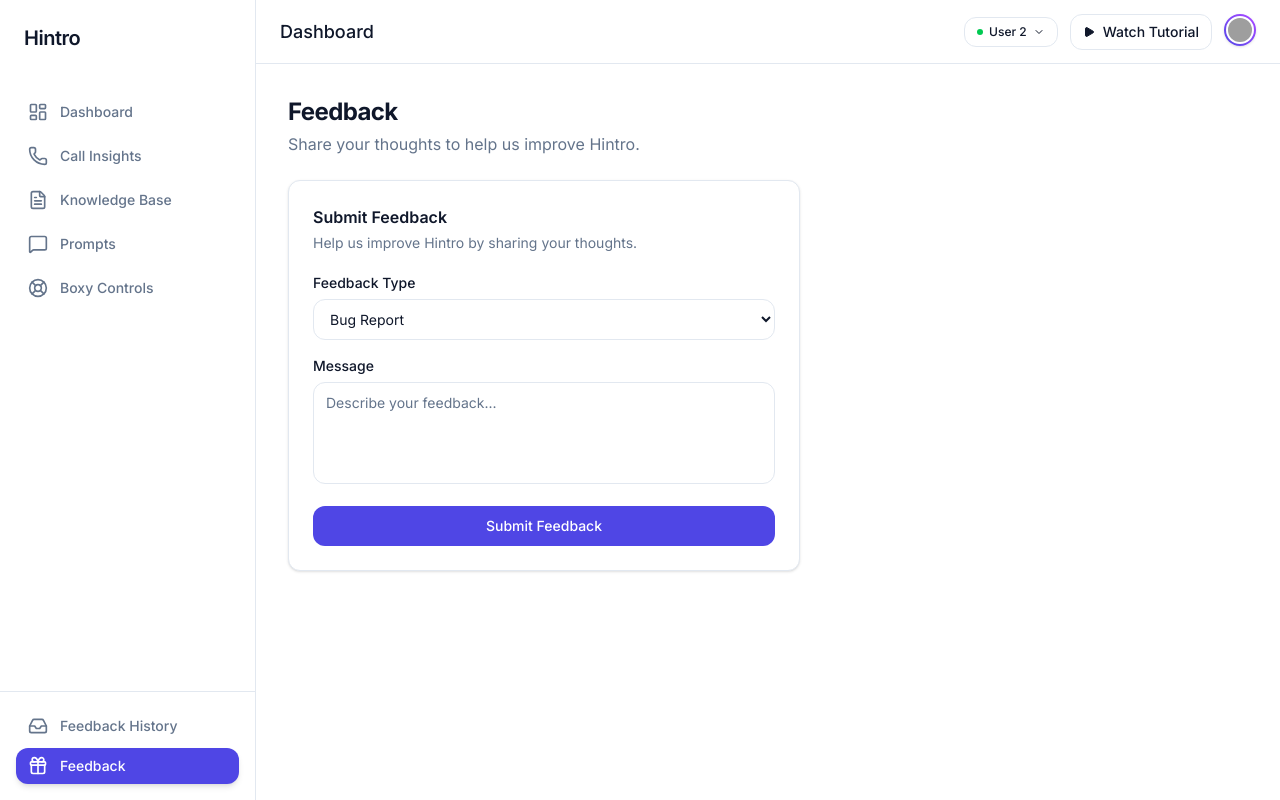
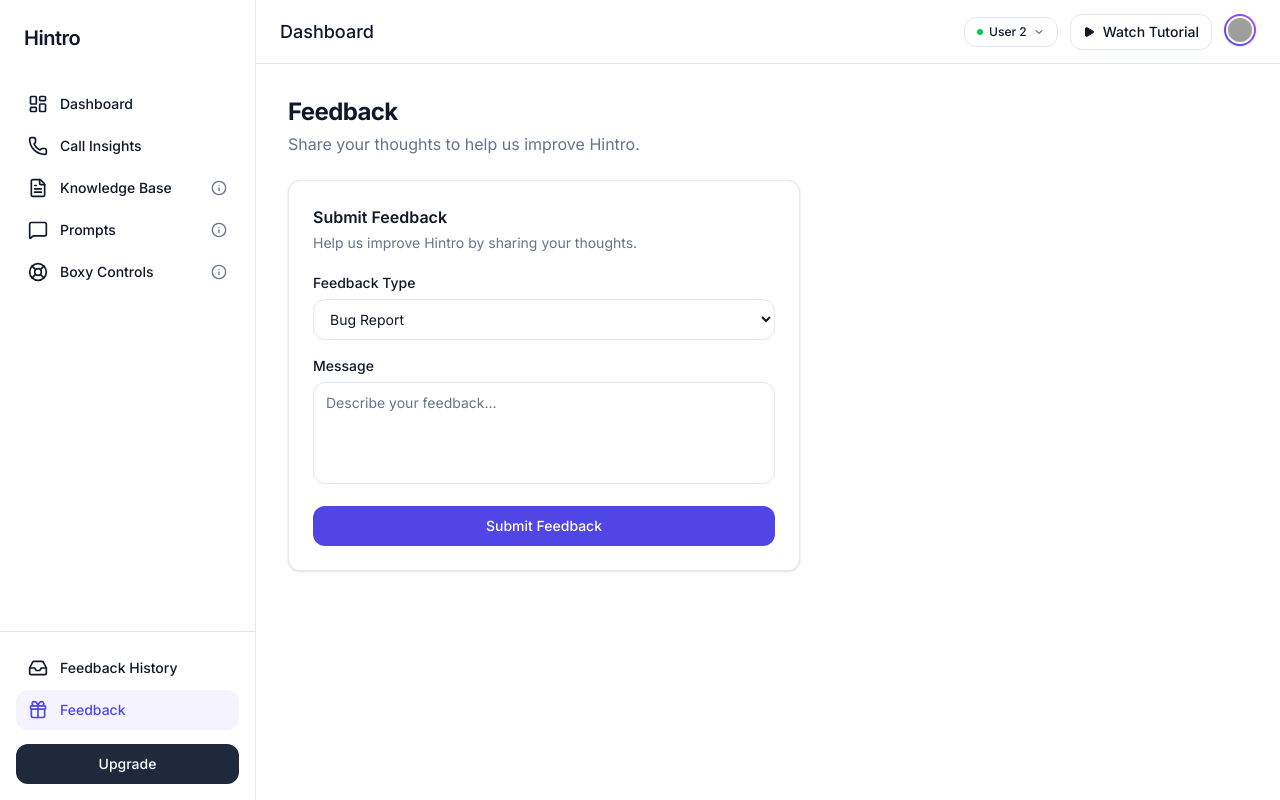
Before and after one commit to Shriti507/HintroDashboard, a Next.js app: page /feedback in a window 1280 px wide. Built offline with nearby package versions, Linux system fonts and the light colour scheme; grey boxes are pictures that could not be loaded.

Commit message:
fix: dashboard WelcomeCard and sidebar

```diff
--- a/src/components/dashboard/WelcomeCard.jsx
+++ b/src/components/dashboard/WelcomeCard.jsx
@@ -3,13 +3,6 @@
 import { useEffect, useState, useCallback } from "react";
 import { useUser } from "@/context/UserContext";
 import { fetchProfile } from "@/services/api";
-
-function getGreeting() {
-  const hour = new Date().getHours();
-  if (hour < 12) return "Good morning";
-  if (hour < 17) return "Good afternoon";
-  return "Good evening";
-}
 
 export function WelcomeCard() {
   const { userId } = useUser();
@@ -32,10 +25,6 @@
     loadProfile();
   }, [loadProfile]);
 
-  const displayName = profile?.firstName
-    ? `${profile.firstName} ${profile.lastName ?? ""}`.trim()
-    : null;
-
   return (
     <div>
       {isLoading ? (
@@ -43,10 +32,10 @@
       ) : (
         <div>
           <h1 className="text-2xl font-bold tracking-tight text-[var(--foreground)]">
-            {displayName ? `${getGreeting()}, ${profile.firstName}!` : "Dashboard Overview"}
+            Hi, {profile?.firstName ?? "there"} 👋 Welcome to Hintro
           </h1>
           <p className="text-[var(--muted-foreground)] mt-1">
-            Welcome back! Here&apos;s what&apos;s happening today.
+            Ready to make your next call smarter ?
           </p>
         </div>
       )}
--- a/src/components/layout/Sidebar.jsx
+++ b/src/components/layout/Sidebar.jsx
@@ -10,15 +10,16 @@
   LifeBuoy,
   Inbox,
   Gift,
+  Info,
 } from "lucide-react";
 import { cn } from "@/utils/cn";
 
 const navItems = [
-  { icon: LayoutDashboard, label: "Dashboard", href: "/" },
-  { icon: Phone, label: "Call Insights", href: "/call-insights" },
-  { icon: FileText, label: "Knowledge Base", href: "/knowledge-base" },
-  { icon: MessageSquare, label: "Prompts", href: "/prompts" },
-  { icon: LifeBuoy, label: "Boxy Controls", href: "/boxy-controlls" },
+  { icon: LayoutDashboard, label: "Dashboard", href: "/", info: false },
+  { icon: Phone, label: "Call Insights", href: "/call-insights", info: false },
+  { icon: FileText, label: "Knowledge Base", href: "/knowledge-base", info: true },
+  { icon: MessageSquare, label: "Prompts", href: "/prompts", info: true },
+  { icon: LifeBuoy, label: "Boxy Controls", href: "/boxy-controlls", info: true },
 ];
 
 const bottomItems = [
@@ -41,13 +42,15 @@
         className
       )}
     >
+      {/* Logo */}
       <div className="p-6 flex items-center gap-3">
         <span className="text-xl font-semibold tracking-tight text-[var(--foreground)]">
           Hintro
         </span>
       </div>
 
-      <nav className="flex-1 px-4 py-4 space-y-1 overflow-y-auto">
+      {/* Main Nav */}
+      <nav className="flex-1 px-4 py-2 space-y-0.5 overflow-y-auto">
         {navItems.map((item) => {
           const active = isActive(item.href);
           return (
@@ -57,25 +60,36 @@
               className={cn(
                 "flex items-center gap-3 px-3 py-2.5 rounded-lg text-sm font-medium transition-all group",
                 active
-                  ? "bg-[var(--primary)] text-[var(--primary-foreground)] shadow-md"
-                  : "text-[var(--muted-foreground)] hover:bg-[var(--muted)] hover:text-[var(--foreground)]"
+                  ? "bg-[var(--accent)] text-[var(--primary)]"
+                  : "text-[var(--foreground)] hover:bg-[var(--muted)] hover:text-[var(--foreground)]"
               )}
             >
               <item.icon
                 className={cn(
-                  "w-5 h-5 transition-colors",
+                  "w-5 h-5 flex-shrink-0 transition-colors",
                   active
-                    ? "text-[var(--primary-foreground)]"
-                    : "text-[var(--muted-foreground)] group-hover:text-[var(--primary)]"
+                    ? "text-[var(--primary)]"
+                    : "text-[var(--foreground)] group-hover:text-[var(--foreground)]"
                 )}
               />
-              {item.label}
+              <span className="flex-1">{item.label}</span>
+              {item.info && (
+                <Info
+                  className={cn(
+                    "w-4 h-4 flex-shrink-0 transition-colors",
+                    active
+                      ? "text-[var(--primary)]"
+                      : "text-[var(--muted-foreground)]"
+                  )}
+                />
+              )}
             </Link>
           );
         })}
       </nav>
 
-      <div className="p-4 border-t border-[var(--border)] space-y-1">
+      {/* Bottom Section */}
+      <div className="px-4 py-4 border-t border-[var(--border)] space-y-0.5">
         {bottomItems.map((item) => {
           const active = isActive(item.href);
           return (
@@ -83,24 +97,31 @@
               key={item.label}
               href={item.href}
               className={cn(
-                "flex items-center gap-3 px-3 py-2 rounded-lg text-sm font-medium transition-all group",
+                "flex items-center gap-3 px-3 py-2.5 rounded-lg text-sm font-medium transition-all group",
                 active
-                  ? "bg-[var(--primary)] text-[var(--primary-foreground)] shadow-md"
-                  : "text-[var(--muted-foreground)] hover:bg-[var(--muted)] hover:text-[var(--foreground)]"
+                  ? "bg-[var(--accent)] text-[var(--primary)]"
+                  : "text-[var(--foreground)] hover:bg-[var(--muted)] hover:text-[var(--foreground)]"
               )}
             >
               <item.icon
                 className={cn(
-                  "w-5 h-5 transition-colors",
+                  "w-5 h-5 flex-shrink-0 transition-colors",
                   active
-                    ? "text-[var(--primary-foreground)]"
-                    : "text-[var(--muted-foreground)] group-hover:text-[var(--foreground)]"
+                    ? "text-[var(--primary)]"
+                    : "text-[var(--foreground)] group-hover:text-[var(--foreground)]"
                 )}
               />
               {item.label}
             </Link>
           );
         })}
+
+        {/* Upgrade Button */}
+        <div className="pt-3">
+          <button className="w-full rounded-lg bg-[var(--secondary-foreground)] text-white text-sm font-medium py-2.5 hover:opacity-80 transition-opacity">
+            Upgrade
+          </button>
+        </div>
       </div>
     </aside>
   );
```
